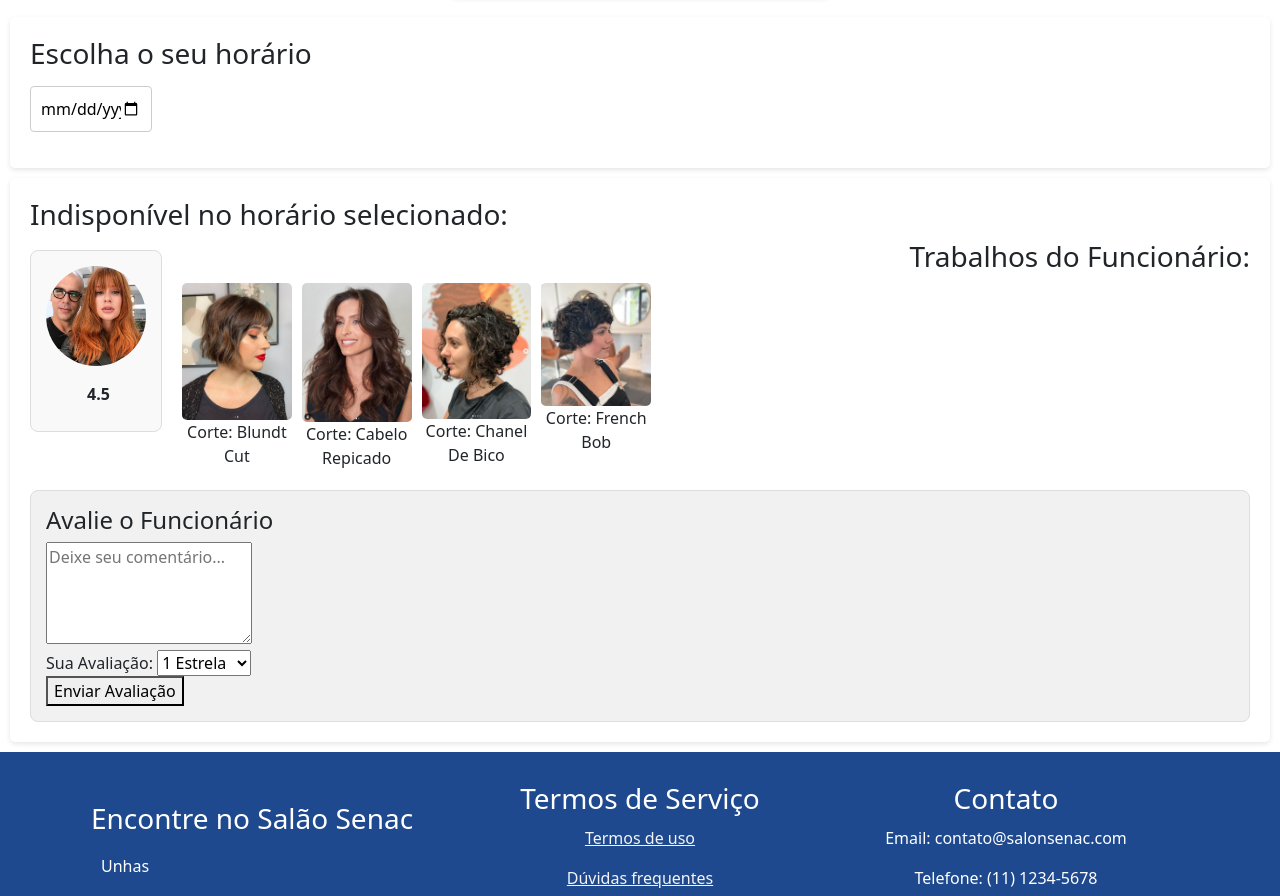
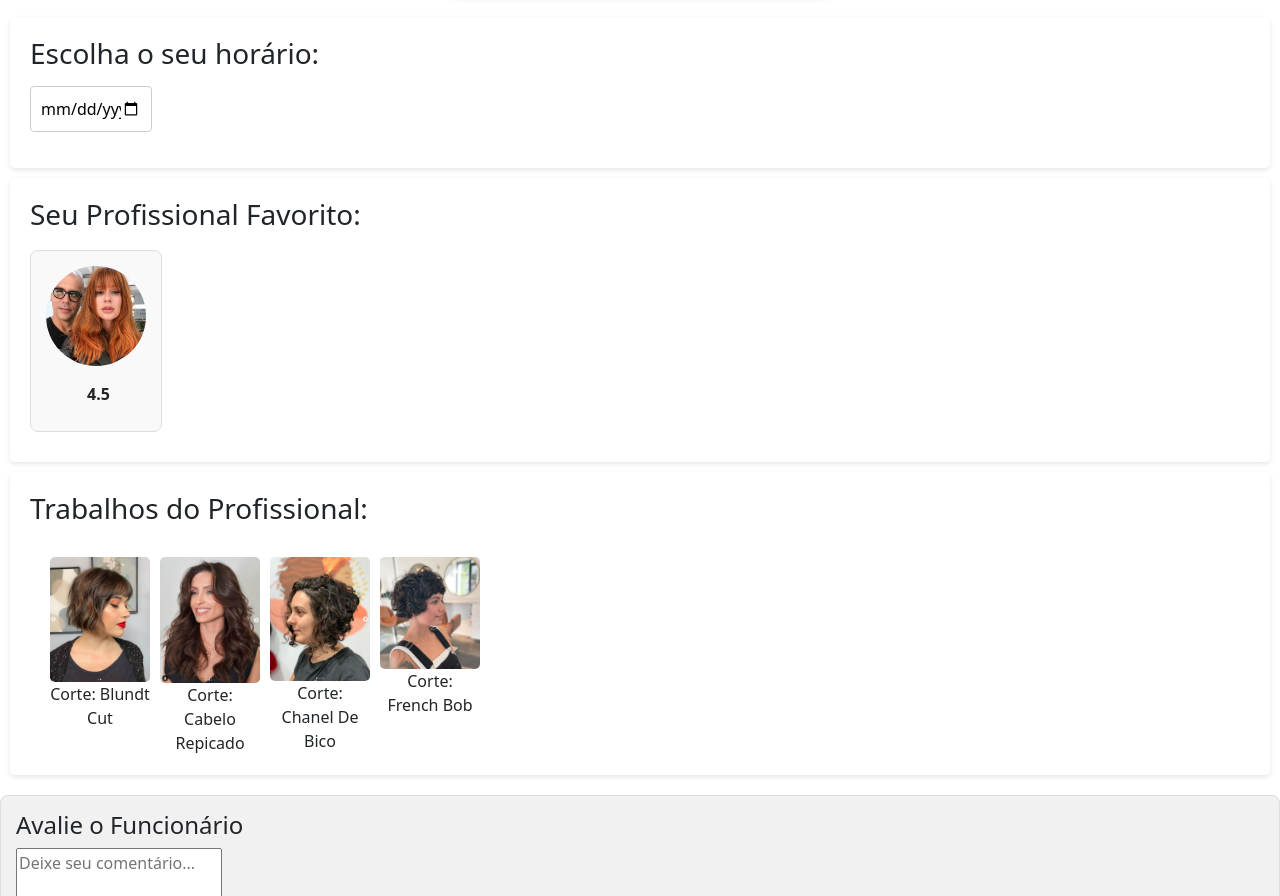
Before and after one commit to luardo05/luardo05.github.io, a plain HTML site: page clientes/disponibilidade.html in a window 1280 px wide. Shown: the part 235-1131 px from the top of the page. Drawn offline with nearby package versions, Linux system fonts and the light colour scheme.

Commit message:
Update disponibilidade.html

```diff
--- a/clientes/disponibilidade.html
+++ b/clientes/disponibilidade.html
@@ -1,12 +1,10 @@
 <!DOCTYPE html>
 <html lang="pt-BR">
-
 <head>
     <meta charset="UTF-8">
     <meta name="viewport" content="width=device-width, initial-scale=1.0">
     <link rel="stylesheet" href="style/agendamento.css">
-    <link href="https://cdn.jsdelivr.net/npm/bootstrap@5.3.3/dist/css/bootstrap.min.css" rel="stylesheet"
-        integrity="sha384-QWTKZyjpPEjISv5WaRU9OFeRpok6YctnYmDr5pNlyT2bRjXh0JMhjY6hW+ALEwIH" crossorigin="anonymous">
+    <link href="https://cdn.jsdelivr.net/npm/bootstrap@5.3.3/dist/css/bootstrap.min.css" rel="stylesheet" integrity="sha384-QWTKZyjpPEjISv5WaRU9OFeRpok6YctnYmDr5pNlyT2bRjXh0JMhjY6hW+ALEwIH" crossorigin="anonymous">
 
     <title>Salão Senac - Serviço x</title>
     <style>
@@ -17,25 +15,20 @@
             padding: 15px;
             margin: 10px 0;
             background-color: #f9f9f9;
-            text-align: center;
-            /* Centraliza o conteúdo */
+            text-align: center; /* Centraliza o conteúdo */
         }
 
         /* Estilo para a seção de avaliação */
         .employee-rating {
             display: flex;
             align-items: center;
-            justify-content: center;
-            /* Centraliza a avaliação */
+            justify-content: center; /* Centraliza a avaliação */
             margin: 10px 0;
         }
-
         .employee-rating i {
             color: gold;
-            margin-right: 5px;
-            /* Espaço entre estrela e a nota */
+            margin-right: 5px; /* Espaço entre estrela e a nota */
         }
-
         .employee-rating span {
             font-weight: bold;
         }
@@ -51,58 +44,59 @@
 
         /* Estilo para o contêiner da equipe */
         .team-container {
-            display: flex;
-            /* Ativa o flexbox para alinhar lado a lado */
-            justify-content: space-between;
-            /* Espaçamento entre os blocos */
-            align-items: flex-start;
-            /* Alinha os itens ao topo */
+            display: flex; /* Ativa o flexbox para alinhar lado a lado */
+            justify-content: space-between; /* Espaçamento entre os blocos */
+            align-items: flex-start; /* Alinha os itens ao topo */
         }
 
         /* Estilo para os trabalhos do funcionário */
         .work-gallery {
-            flex: 1;
-            /* Permite que esta seção ocupe mais espaço */
-            margin-left: 20px;
-            /* Espaço entre os blocos */
+            flex: 1; /* Permite que esta seção ocupe mais espaço */
+            margin-left: 20px; /* Espaço entre os blocos */
+        }
+        .work-gallery h3 {
+            text-align: right; /* Alinha o título à direita */
+            margin-bottom: 10px; /* Espaço abaixo do título */
+        }
+        .work-gallery-container {
+            display: grid; /* Flexbox para a galeria de trabalhos */
+            grid-template-columns: repeat(auto-fill, minmax(100px, 1fr)); /* Cria uma grid responsiva */
+            gap: 10px; /* Espaçamento entre as fotos */
+        }
+        .work-gallery figure {
+            margin: 0; /* Remove margem padrão */
+            text-align: center; /* Centraliza o texto */
+        }
+        .work-gallery img {
+            width: 100%; /* Largura das imagens 100% do espaço do contêiner */
+            height: auto; /* Altura automática para manter a proporção */
+            border-radius: 5px; /* Bordas arredondadas */
+            object-fit: cover; /* Ajusta a imagem dentro do espaço */
+        }
+        .social-icons .social-icon {
+            display: inline-flex;
+            align-items: center;
+            justify-content: center;
+            height: 3.5rem;
+            width: 3.5rem;
+            background-color: #495057;
+            color: #fff;
+            border-radius: 100%;
+            font-size: 1.5rem;
+            margin-right: 1.5rem;
+            }
+            .social-icons .social-icon:last-child {
+            margin-right: 0;
+            }
+            .social-icons .social-icon:hover {
+            background-color: #00809380;
             }
 
-        .work-gallery h3 {
-            text-align: right;
-            /* Alinha o título à direita */
-            margin-bottom: 10px;
-            /* Espaço abaixo do título */
-        }
-
-        .work-gallery-container {
-            display: grid;
-            /* Flexbox para a galeria de trabalhos */
-            grid-template-columns: repeat(auto-fill, minmax(100px, 1fr));
-            /* Cria uma grid responsiva */
-            gap: 10px;
-            /* Espaçamento entre as fotos */
-        }
-
-        .work-gallery figure {
-            margin: 0;
-            /* Remove margem padrão */
-            text-align: center;
-            /* Centraliza o texto */
-        }
-
-        .work-gallery img {
-            width: 100%;
-            /* Largura das imagens 100% do espaço do contêiner */
-            height: auto;
-            /* Altura automática para manter a proporção */
-            border-radius: 5px;
-            /* Bordas arredondadas */
-            object-fit: cover;
-            /* Ajusta a imagem dentro do espaço */
+            .dev-icons {
+            font-size: 3rem;
             }
     </style>
 </head>
-
 <body>
     <!-- <header>
         <h1>Salão Senac</h1>
@@ -133,9 +127,6 @@
                     <li class="nav-item">
                         <a class="nav-link" href="salaojw.html">Serviços</a>
                     </li>
-                    <li class="nav-item">
-                        <a class="nav-link" href="feedback.html">Feedback</a>
-                    </li>
                 </ul>
                 <a href="login.html">
                     <input class="btn btn-primary" type="submit" value="Cadastro">
@@ -144,6 +135,7 @@
         </div>
     </nav>
 
+
     <main>
         <section class="service-info">
             <h2>Serviço: Corte a Seco</h2>
@@ -151,8 +143,8 @@
         </section>
 
         <section class="calendar-container">
-            <h3>Escolha o seu horário</h3>
-            <div class="calendar" id="calendar"></div>
+            <h3>Escolha o seu horário:</h3>
+            <div class="calendar"id="calendar"></div>
             <div class="form-group">
                 <input type="date" id="appointmentDate" name="appointmentDate" required>
             </div>
@@ -168,7 +160,7 @@
         </section>
 
         <section class="team" id="team-info" style="display: block;">
-            <h3>Indisponível no horário selecionado:</h3>
+            <h3>Seu Profissional Favorito:</h3>
             <div class="team-container">
                 <div class="team-members">
                     <div class="team-member">
@@ -180,9 +172,13 @@
                         </div>
                     </div>
                 </div>
-                <div class="work-gallery">
-                    <h3>Trabalhos do Funcionário:</h3>
-                    <div class="work-gallery-container">
+            </section>
+
+        <section class="team"  id="team-info" style="display: block;">
+            <h3>Trabalhos do Profissional:</h3>
+            <br>
+        <div class="work-gallery" >
+            <div  class="work-gallery-container">
 
                 <figure>
                     <img src="agendamentos/blundt-cut1.jpg" alt="Trabalho 1">
@@ -200,10 +196,9 @@
                     <img src="agendamentos/frenchbob3.jpg" alt="Trabalho 4">
                     <figcaption>Corte: French Bob</figcaption>
                 </figure>
-
         </div>
             </div>
-            </div>
+        </section>
 
             <div class="user-review">
                 <h4>Avalie o Funcionário</h4>
@@ -219,6 +214,7 @@
                             <option value="5">5 Estrelas</option>
                         </select>
                     </div>
+                    <br>
                     <button type="submit">Enviar Avaliação</button>
                 </form>
             </div>
@@ -252,6 +248,7 @@
             </div>
             <div class="redes-footer">
                 <p>Nossas redes sociais</p>
+
             </div>
         </footer>
     </main>
@@ -271,7 +268,7 @@
         document.getElementById('employee-rating').textContent = employeeRating;
 
         // Lógica para enviar a avaliação do usuário
-        document.getElementById('review-form').addEventListener('submit', function (event) {
+        document.getElementById('review-form').addEventListener('submit', function(event) {
             event.preventDefault();
             const comment = document.getElementById('user-comment').value;
             const rating = document.getElementById('user-rating').value;
@@ -281,5 +278,4 @@
 
     </script>
 </body>
-
 </html>
```
Lines whose indentation alone changed are shown as unchanged.
